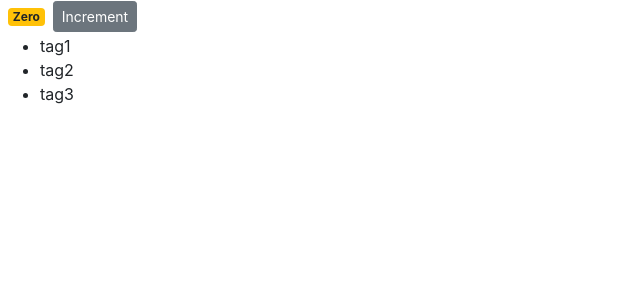
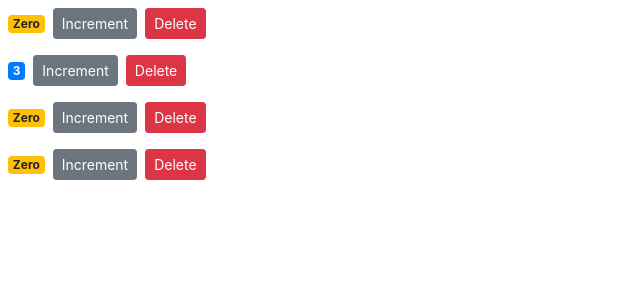
Before and after one commit to KenV1040/learning_react, a React (Create React App) app: page / in a window 1280 px wide. Shown: the top 300 px of the page, without its empty margins (0-640 px from the left). Built offline with nearby package versions, Linux system fonts and the light colour scheme.

Commit message:
Learnt difference between state and props. How to beautify code (encapsulation. Instead of sending multiple counter properties, just send the counter object) and also got delete working by raising an event to the counters parent object

```diff
--- a/src/components/counter.jsx
+++ b/src/components/counter.jsx
@@ -1,27 +1,32 @@
 import React, { Component } from "react";
 
 class Counter extends Component {
+  //Difference between props and state.
+  //Props include data that we give to a component,
+  //State includes data that is local/private to the component
+  //Props is read only
   state = {
-    count: 0,
-
-    /* address: {
-          street: ''
-      } */
+    value: this.props.counter.value,
     imageUrl: "https://picsum.photos/200",
     tags: ["tag1", "tag2", "tag3"]
   };
   formatCount() {
-    const { count } = this.state;
-
-    return count === 0 ? "Zero" : count;
+    const { value } = this.state;
+    return value === 0 ? "Zero" : value;
   }
 
+  constructor(props) {
+    super(props);
+  }
+
+  //IMPORTANT rule. The component that owns a piece of the state, should be the one modifying it.
+  //So, to call onDelete, you have to raise an event
   /*
   //Start of bind method. Define constructor
   constructor(props) {
     //Calls at the start of creation of object
     super(props);
-    //At this point, you have access to count
+    //At this point, you have access to value
     //Now call bind method
     this.handleIncrement = this.handleIncrement.bind(this);
   }
@@ -39,34 +44,40 @@
   }
   //There is another way, instead of binding. Currently experimental
   //You can use this arrow function call to bind instead of calling the bind method
-  handleIncrementv2 = () => {
-    console.log("Incremented", this);
-    this.setState({ count: this.state.count + 1 });
+  handleIncrementv2 = product => {
+    console.log("Incremented ", product);
+    this.setState({ value: this.state.value + 1 });
+    //setState is an asynchronous method. To call render() again.
   };
   render() {
     //Note, in the onClick, we are simply referencing handleIncrement (Basically means no () at the end)
     //onClick is also case sensitive
+    //We need to reference the function. Can't pass arguments through it
+    //In order to pass arguments when using onClick, or any event handler, you must use
+    //the arrow function in order to do it.
+    console.log("props", this.props);
     return (
       <div>
         <span className={this.getBadgeClasses()}>{this.formatCount()}</span>
         <button
-          onClick={this.handleIncrementv2}
+          onClick={() => this.handleIncrementv2({ id: 1 })}
           className="btn btn-secondary btn-sm"
         >
           Increment
         </button>
-        <ul>
-          {this.state.tags.map(tag => (
-            <li key={tag}>{tag}</li>
-          ))}
-        </ul>
+        <button
+          onClick={() => this.props.onDelete(this.props.counter.id)}
+          className="btn btn-danger btn-sm m-2"
+        >
+          Delete
+        </button>
       </div>
     );
   }
 
   getBadgeClasses() {
     let classes = "badge m-2 badge-";
-    classes += this.state.count === 0 ? "warning" : "primary";
+    classes += this.state.value === 0 ? "warning" : "primary";
     return classes;
   }
 }
--- /dev/null
+++ b/src/components/counters.jsx
@@ -0,0 +1,36 @@
+import React, { Component } from "react";
+import Counter from "./counter.jsx";
+class Counters extends Component {
+  state = {
+    counters: [
+      { id: 1, value: 0 },
+      { id: 2, value: 3 },
+      { id: 3, value: 0 },
+      { id: 4, value: 0 }
+    ]
+  };
+
+  handleDelete = counterID => {
+    const counters = this.state.counters.filter(c => c.id !== counterID);
+    this.setState({ counters });
+    //If key and value is the same, you can just write like above. e.g: this.setState({counter:counter})
+  };
+
+  //IMPORTANT rule. The component that owns a piece of the state, should be the one modifying it.
+  render() {
+    //Key will not be passed as a property (props) to Counter since it's a special property
+    return (
+      <div>
+        {this.state.counters.map(counter => (
+          <Counter
+            key={counter.id}
+            onDelete={this.handleDelete}
+            counter={counter}
+          />
+        ))}
+      </div>
+    );
+  }
+}
+
+export default Counters;
--- a/src/index.js
+++ b/src/index.js
@@ -4,9 +4,9 @@
 import App from "./App";
 import * as serviceWorker from "./serviceWorker";
 import "bootstrap/dist/css/bootstrap.css";
-import Counter from "./components/counter.jsx";
+import Counters from "./components/counters.jsx";
 
-ReactDOM.render(<Counter />, document.getElementById("root"));
+ReactDOM.render(<Counters />, document.getElementById("root"));
 
 // If you want your app to work offline and load faster, you can change
 // unregister() to register() below. Note this comes with some pitfalls.
```
